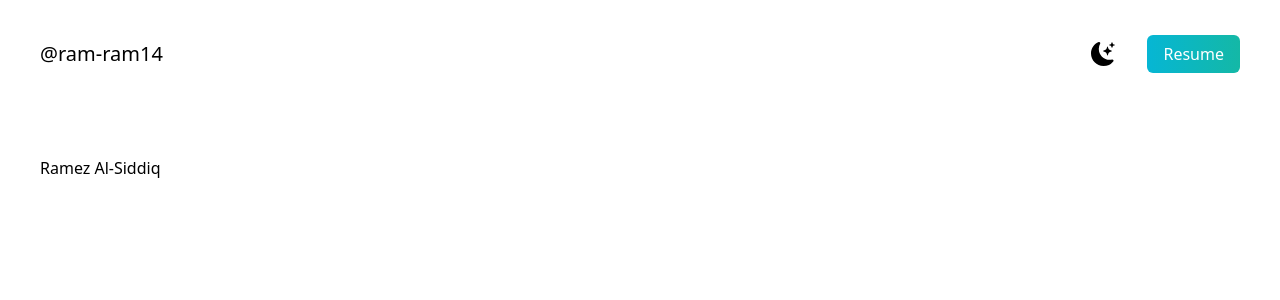
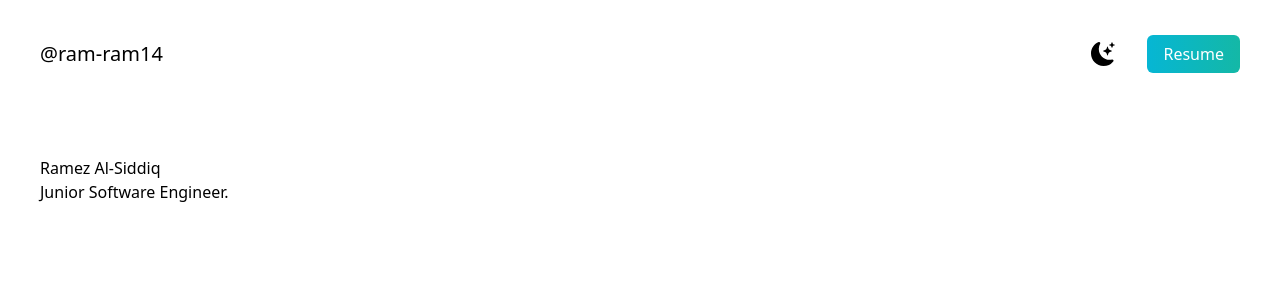
Before and after one commit to ram-ram14/cuddly-meme, a Next.js app in the folder my-portfolio/my-portfolio/: page / in a window 1280 px wide. Shown: the top 300 px of the page. Built offline with nearby package versions, Linux system fonts and the light colour scheme.

Commit message:
added my occupation

```diff
--- a/my-portfolio/my-portfolio/pages/index.js
+++ b/my-portfolio/my-portfolio/pages/index.js
@@ -28,6 +28,7 @@ export default function Home() {
           </nav>
           <div>
             <h2>Ramez Al-Siddiq</h2>
+            <h3>Junior Software Engineer.</h3>
           </div>
         </section>
       </main>
```
